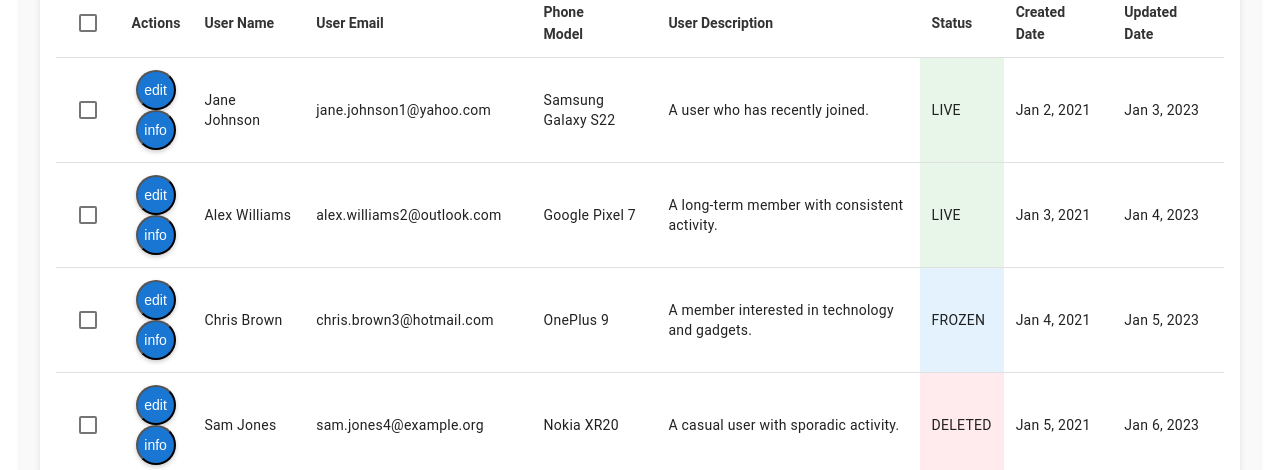
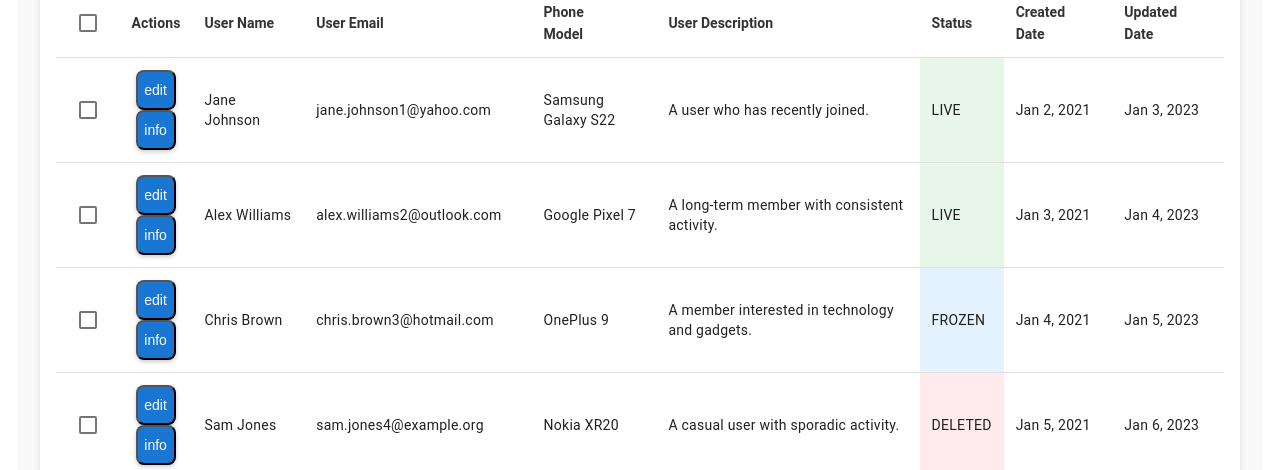
Before and after one commit to eminyuce/Pratice-Project-UI-Angular, an Angular app in the folder practive-project-ui-angular/: page / in a window 1280 px wide. Shown: the part 330-800 px from the top of the page. Built offline with nearby package versions, Linux system fonts and the light colour scheme.

Commit message:
css style

```diff
--- a/practive-project-ui-angular/src/app/acqu-user-entity/acqu-user-entity.component.scss
+++ b/practive-project-ui-angular/src/app/acqu-user-entity/acqu-user-entity.component.scss
@@ -232,7 +232,7 @@
 .action-button {
   color: #fff; /* White text */
   background-color: #1976d2; /* Material blue for primary buttons */
-  border-radius: 50%; /* Circular buttons */
+  border-radius: 20%; /* Circular buttons */
   width: 40px; /* Fixed width */
   height: 40px; /* Fixed height */
   display: flex;
```
